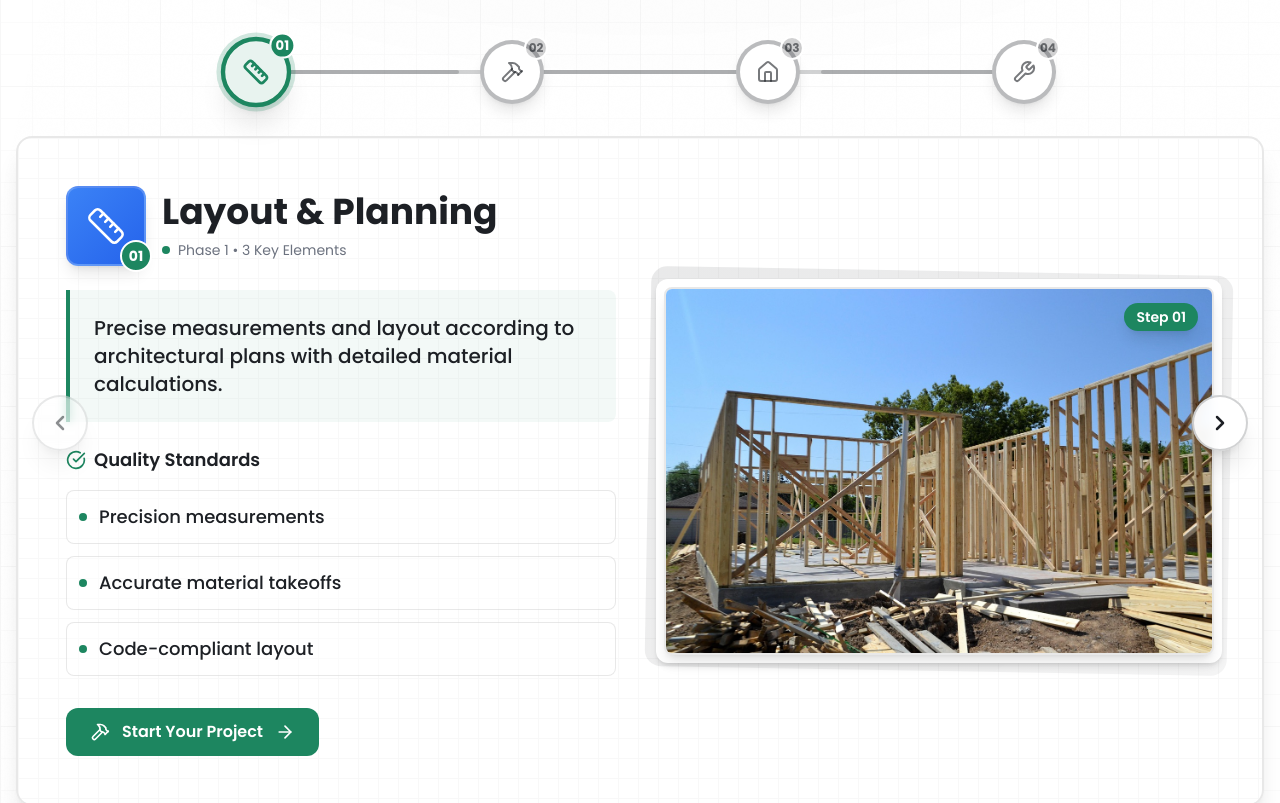
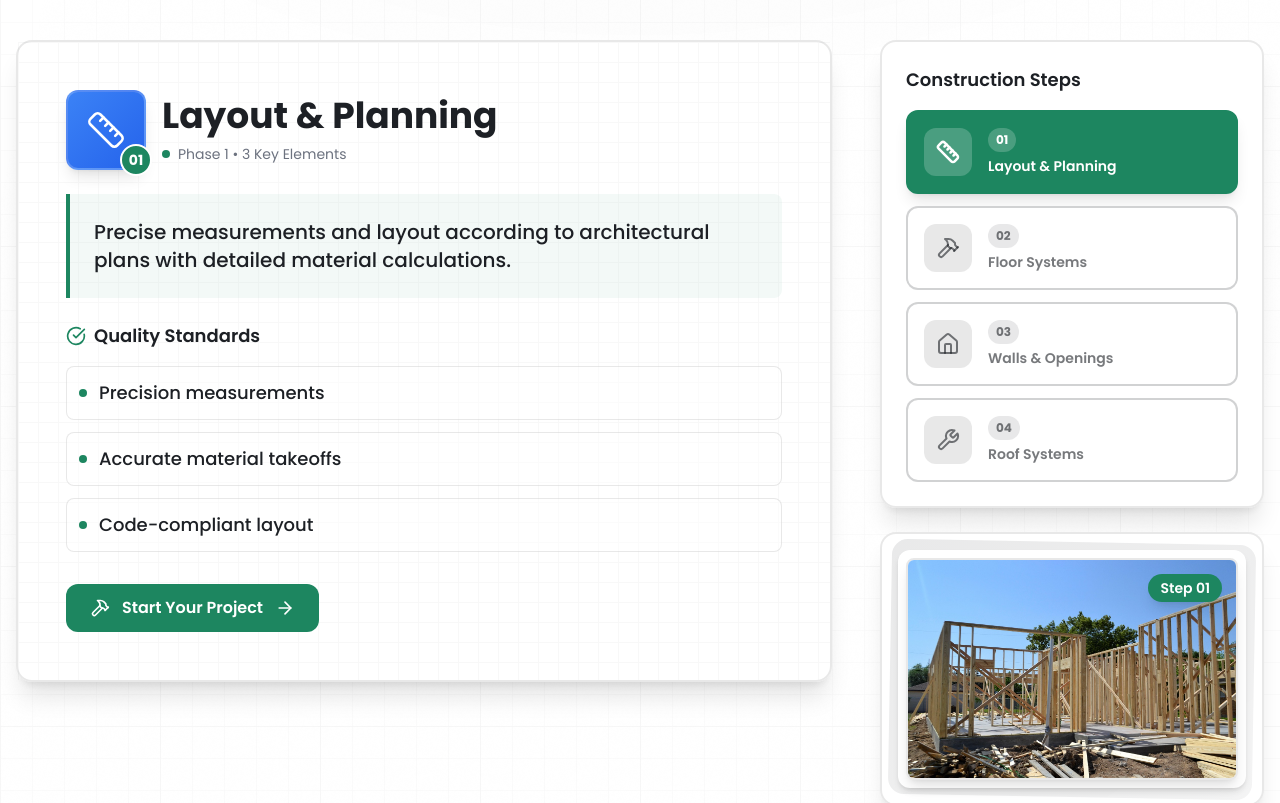
Before and after one commit to dylansirockman/whytehorse-frame-build, a React (Vite) app: page / in a window 1280 px wide. Shown: the part 3480-4283 px from the top of the page. Built offline with nearby package versions, Linux system fonts and the light colour scheme.

Commit message:
Update ProcessCarousel component

```diff
--- a/src/components/ProcessCarousel.tsx
+++ b/src/components/ProcessCarousel.tsx
@@ -45,10 +45,7 @@ const processSteps = [
 const ProcessCarousel = () => {
   const [currentStep, setCurrentStep] = useState(0);
   const [isVisible, setIsVisible] = useState(false);
-  const [touchStart, setTouchStart] = useState<number | null>(null);
-  const [touchEnd, setTouchEnd] = useState<number | null>(null);
   const sectionRef = useRef<HTMLElement>(null);
-  const carouselRef = useRef<HTMLDivElement>(null);
 
   // Intersection observer for animation trigger
   useEffect(() => {
@@ -60,49 +57,7 @@ const ProcessCarousel = () => {
     return () => obs.disconnect();
   }, []);
 
-  // Touch handlers for swipe gestures
-  const onTouchStart = (e: React.TouchEvent) => {
-    setTouchEnd(null);
-    setTouchStart(e.targetTouches[0].clientX);
-  };
-
-  const onTouchMove = (e: React.TouchEvent) => {
-    setTouchEnd(e.targetTouches[0].clientX);
-  };
-
-  const onTouchEnd = () => {
-    if (!touchStart || !touchEnd) return;
-    const distance = touchStart - touchEnd;
-    const isLeftSwipe = distance > 50;
-    const isRightSwipe = distance < -50;
-
-    if (isLeftSwipe && currentStep < processSteps.length - 1) {
-      setCurrentStep(currentStep + 1);
-    }
-    if (isRightSwipe && currentStep > 0) {
-      setCurrentStep(currentStep - 1);
-    }
-  };
-
-  // Keyboard navigation
-  const handleKeyDown = (e: React.KeyboardEvent) => {
-    if (e.key === "ArrowLeft" && currentStep > 0) {
-      setCurrentStep(currentStep - 1);
-    }
-    if (e.key === "ArrowRight" && currentStep < processSteps.length - 1) {
-      setCurrentStep(currentStep + 1);
-    }
-  };
-
   // Navigation functions
-  const goToPrevious = () => {
-    if (currentStep > 0) setCurrentStep(currentStep - 1);
-  };
-
-  const goToNext = () => {
-    if (currentStep < processSteps.length - 1) setCurrentStep(currentStep + 1);
-  };
-
   const goToStep = (index: number) => {
     setCurrentStep(index);
   };
@@ -162,7 +117,7 @@ const ProcessCarousel = () => {
           </p>
         </div>
 
-        {/* Carousel Container */}
+        {/* Main Content Container */}
         <div
           className={cn(
             "relative transition-all duration-700 ease-out motion-reduce:transition-none",
@@ -170,125 +125,48 @@ const ProcessCarousel = () => {
           )}
           style={{ transitionDelay: isVisible ? "0.2s" : "0s" }}
         >
-          {/* Mobile Navigation Hints */}
-          <div className="flex md:hidden justify-between items-center mb-4 px-4">
-            <div className="flex items-center gap-2 text-construction-gray/70">
-              <ChevronLeft className="w-4 h-4" />
-              <span className="text-sm">Swipe or tap</span>
-            </div>
-            <div className="flex items-center gap-2 text-construction-gray/70">
-              <span className="text-sm">Step {currentStep + 1} of {processSteps.length}</span>
-              <ChevronRight className="w-4 h-4" />
-            </div>
+          {/* Mobile Step Navigation */}
+          <div className="lg:hidden mb-8">
+            <div className="flex justify-center gap-2 mb-4">
+              {processSteps.map((step, index) => (
+                <button
+                  key={index}
+                  onClick={() => goToStep(index)}
+                  className={cn(
+                    "w-12 h-12 rounded-full border-2 transition-all duration-300",
+                    "flex items-center justify-center focus:outline-none focus:ring-2 focus:ring-construction-green focus:ring-offset-2",
+                    index === currentStep
+                      ? "bg-construction-green border-construction-green text-white scale-110 shadow-lg"
+                      : "bg-white border-construction-dark/30 text-construction-dark/60 hover:border-construction-green/50"
+                  )}
+                  aria-label={`Go to step ${index + 1}: ${step.title}`}
+                  aria-current={index === currentStep ? "true" : "false"}
+                >
+                  <span className="text-sm font-bold">{step.number}</span>
+                </button>
+              ))}
             </div>
 
-          {/* Construction Timeline - Desktop */}
-          <div className="hidden lg:block mb-8">
-            <div className="relative max-w-4xl mx-auto px-8">
-              {/* Timeline Track */}
-              <div className="absolute inset-x-8 top-1/2 -translate-y-1/2 h-1">
-                <div className="w-full h-full bg-construction-dark/20 rounded-full" />
+            {/* Mobile Progress Bar */}
+            <div className="max-w-xs mx-auto">
+              <div className="h-2 bg-construction-dark/20 rounded-full overflow-hidden">
                 <div
-                  className="absolute top-0 left-0 h-full w-full bg-construction-green rounded-full origin-left transition-transform duration-500"
-                  style={{ transform: `scaleX(${processSteps.length > 1 ? currentStep / (processSteps.length - 1) : 0})` }}
+                  className="h-full bg-gradient-to-r from-construction-green to-construction-green/80 transition-all duration-500 ease-out motion-reduce:transition-none rounded-full"
+                  style={{ width: `${((currentStep + 1) / processSteps.length) * 100}%` }}
                 />
               </div>
-
-              {/* Timeline Steps Container */}
-              <div className="relative">
-                {/* Progress Connections Between Steps */}
-                <div className="absolute top-1/2 left-0 right-0 h-1 -translate-y-1/2 flex items-center">
-                  <div className="w-full flex justify-between">
-                    {processSteps.map((_, index) => {
-                      if (index === processSteps.length - 1) return null;
-
-                      const isCompleted = index < currentStep;
-                      const isActive = index === currentStep - 1;
-
-                      return (
-                        <div
-                          key={index}
-                          className="flex-1 mx-8 first:ml-0 last:mr-0"
-                        >
-                          <div className={cn(
-                            "h-1 rounded-full transition-all duration-500",
-                            isCompleted || isActive
-                              ? "bg-construction-green"
-                              : "bg-construction-dark/20"
-                          )} />
-                        </div>
-                      );
-                    })}
-                  </div>
-                </div>
-
-                {/* Timeline Step Buttons */}
-                <div className="relative z-10 flex justify-between items-center">
-                  {processSteps.map((step, index) => {
-                    const Icon = step.icon;
-                    const isActive = index === currentStep;
-                    const isCompleted = index < currentStep;
-
-                    return (
-                      <button
-                        key={step.number}
-                        onClick={() => goToStep(index)}
-                        className={cn(
-                          "relative w-16 h-16 rounded-full border-4 transition-all duration-300",
-                          "flex items-center justify-center group focus:outline-none focus:ring-2 focus:ring-construction-green focus:ring-offset-4",
-                          "bg-white shadow-lg",
-                          isActive
-                            ? "border-construction-green text-construction-green scale-110 shadow-xl ring-4 ring-construction-green/20"
-                            : isCompleted
-                            ? "border-construction-green text-construction-green shadow-md"
-                            : "border-construction-dark/30 text-construction-dark/60 hover:border-construction-green/50 hover:shadow-md"
-                        )}
-                      >
-                        <Icon className="w-6 h-6" strokeWidth={isActive ? 2.5 : 2} />
-
-                        {/* Step Number Badge */}
-                        <div className={cn(
-                          "absolute -top-2 -right-2 w-6 h-6 rounded-full text-xs font-bold flex items-center justify-center border-2 border-white",
-                          isActive || isCompleted
-                            ? "bg-construction-green text-white"
-                            : "bg-construction-dark/20 text-construction-dark/60"
-                        )}>
-                          {step.number}
-                        </div>
-
-                        {/* Active Step Indicator */}
-                        {isActive && (
-                          <div className="absolute inset-0 rounded-full bg-construction-green/10 animate-pulse" />
-                        )}
-
-                        {/* Tooltip */}
-                        <div className="absolute -bottom-14 left-1/2 -translate-x-1/2 opacity-0 group-hover:opacity-100 transition-opacity duration-200 pointer-events-none z-20">
-                          <div className="bg-construction-dark text-white px-3 py-2 rounded-lg text-sm whitespace-nowrap shadow-lg">
-                            {step.title}
-                          </div>
-                          <div className="absolute top-0 left-1/2 -translate-x-1/2 -translate-y-1 border-4 border-transparent border-b-construction-dark" />
-                        </div>
-                      </button>
-                    );
-                  })}
-                </div>
+              <div className="flex justify-between mt-2 text-sm text-construction-gray font-medium">
+                <span>Phase {currentStep + 1}</span>
+                <span>{processSteps.length} Phases</span>
               </div>
             </div>
           </div>
 
-          {/* Main Carousel */}
-          <div
-            ref={carouselRef}
-            className="relative overflow-hidden rounded-2xl bg-white/90 backdrop-blur-sm border-2 border-construction-dark/10 shadow-xl"
-            onTouchStart={onTouchStart}
-            onTouchMove={onTouchMove}
-            onTouchEnd={onTouchEnd}
-            onKeyDown={handleKeyDown}
-            tabIndex={0}
-            role="group"
-            aria-roledescription="carousel"
-            aria-label="Construction process steps"
-          >
+          {/* Desktop Layout: Content Left, Navigation Right */}
+          <div className="grid grid-cols-1 lg:grid-cols-3 gap-8 lg:gap-12">
+            {/* Left Side: Step Content */}
+            <div className="lg:col-span-2">
+              <div className="relative bg-white/90 backdrop-blur-sm border-2 border-construction-dark/10 shadow-xl rounded-2xl p-6 sm:p-8 lg:p-12">
                 {/* Blueprint Grid Overlay */}
                 <div className="absolute inset-0 opacity-[0.03] pointer-events-none">
                   <div className="w-full h-full" style={{
@@ -300,36 +178,16 @@ const ProcessCarousel = () => {
                   }} />
                 </div>
 
-            {/* Slides Container */}
-            <div
-              className="flex transition-transform duration-500 ease-out motion-reduce:transition-none"
-              style={{ transform: `translateX(-${currentStep * 100}%)` }}
-              aria-live="polite"
-            >
                 {processSteps.map((step, index) => {
                   const Icon = step.icon;
+                  if (index !== currentStep) return null;
+
                   return (
                     <div
                       key={step.number}
-                    className="w-full flex-shrink-0 p-6 sm:p-8 lg:p-12"
+                      className="relative z-10"
                       role="group"
-                    aria-roledescription="slide"
-                    aria-current={index === currentStep ? "true" : "false"}
                       aria-label={`Step ${step.number}: ${step.title}`}
-                  >
-                    <div className="grid grid-cols-1 lg:grid-cols-2 gap-8 lg:gap-12 items-center max-w-6xl mx-auto">
-                      {/* Content */}
-                      <div className="order-2 lg:order-1">
-                        <div
-                          className={cn(
-                            "transition-all duration-500 ease-out motion-reduce:transition-none",
-                            index === currentStep
-                              ? "opacity-100 translate-y-0"
-                              : "opacity-0 translate-y-4 motion-reduce:translate-y-0"
-                          )}
-                          style={{
-                            transitionDelay: index === currentStep ? "0.15s" : "0s",
-                          }}
                     >
                       {/* Step Header with Construction Theme */}
                       <div className="mb-6">
@@ -376,16 +234,7 @@ const ProcessCarousel = () => {
                         {step.checks.map((check, checkIndex) => (
                           <div
                             key={check}
-                                className={cn(
-                                  "flex items-center bg-white/50 p-3 rounded-lg border border-construction-dark/10",
-                                  "transition-all duration-300 ease-out motion-reduce:transition-none",
-                                  index === currentStep
-                                    ? "opacity-100 translate-x-0"
-                                    : "opacity-0 translate-x-4 motion-reduce:translate-x-0"
-                                )}
-                                style={{
-                                  transitionDelay: index === currentStep ? `${0.3 + checkIndex * 0.1}s` : "0s",
-                                }}
+                            className="flex items-center bg-white/50 p-3 rounded-lg border border-construction-dark/10"
                           >
                             <div className="w-2 h-2 bg-construction-green rounded-full mr-3 flex-shrink-0" />
                             <span className="font-medium text-construction-dark text-base lg:text-lg">
@@ -403,36 +252,17 @@ const ProcessCarousel = () => {
                             "inline-flex items-center gap-3 bg-construction-green text-white px-6 py-3 rounded-xl font-semibold",
                             "transition-all duration-200 group motion-reduce:transition-none",
                             "hover:bg-construction-green/90 hover:shadow-lg hover:scale-105 motion-reduce:hover:scale-100",
-                                "focus:outline-none focus:ring-2 focus:ring-construction-green focus:ring-offset-2",
-                                index === currentStep
-                                  ? "opacity-100 translate-y-0"
-                                  : "opacity-0 translate-y-2 motion-reduce:translate-y-0"
+                            "focus:outline-none focus:ring-2 focus:ring-construction-green focus:ring-offset-2"
                           )}
-                              style={{
-                                transitionDelay: index === currentStep ? "0.5s" : "0s",
-                              }}
                         >
                           <Hammer className="w-5 h-5" />
                           Start Your Project
                           <ArrowRight className="w-5 h-5 transition-transform duration-200 group-hover:translate-x-1 motion-reduce:transition-none motion-reduce:group-hover:translate-x-0" />
                         </button>
                       </div>
-                        </div>
-                      </div>
 
-                      {/* Image with Construction Frame */}
-                      <div className="order-1 lg:order-2">
-                        <div
-                          className={cn(
-                            "transition-all duration-500 ease-out motion-reduce:transition-none",
-                            index === currentStep
-                              ? "opacity-100 scale-100"
-                              : "opacity-0 scale-95 motion-reduce:scale-100"
-                          )}
-                          style={{
-                            transitionDelay: index === currentStep ? "0.1s" : "0s",
-                          }}
-                        >
+                      {/* Image Section - Mobile Only */}
+                      <div className="lg:hidden mt-8">
                         <div className="relative">
                           {/* Construction Frame */}
                           <div className="absolute -inset-4 bg-gradient-to-br from-construction-dark/10 to-construction-dark/5 rounded-2xl transform rotate-1" />
@@ -452,88 +282,90 @@ const ProcessCarousel = () => {
                         </div>
                       </div>
                     </div>
-                    </div>
-                  </div>
                   );
                 })}
               </div>
-
-            {/* Mobile Touch Areas */}
-            <div className="md:hidden absolute inset-y-0 left-0 w-1/3" onClick={goToPrevious} />
-            <div className="md:hidden absolute inset-y-0 right-0 w-1/3" onClick={goToNext} />
             </div>
 
-          {/* Desktop Navigation Buttons */}
-          <button
-            onClick={goToPrevious}
-            disabled={currentStep === 0}
-            className={cn(
-              "absolute left-4 top-1/2 -translate-y-1/2 w-14 h-14 rounded-full",
-              "bg-white/95 backdrop-blur-sm border-2 border-construction-dark/20 shadow-xl",
-              "hidden md:flex items-center justify-center text-construction-dark",
-              "transition-all duration-200 motion-reduce:transition-none",
-              "hover:bg-white hover:shadow-2xl hover:scale-110 motion-reduce:hover:scale-100 hover:border-construction-green",
-              "disabled:opacity-50 disabled:cursor-not-allowed disabled:hover:scale-100 disabled:hover:bg-white/95 disabled:hover:border-construction-dark/20",
-              "focus:outline-none focus:ring-2 focus:ring-construction-green focus:ring-offset-2"
-            )}
-            aria-label="Previous step"
-          >
-            <ChevronLeft className="w-6 h-6" strokeWidth={2.5} />
-          </button>
-
-          <button
-            onClick={goToNext}
-            disabled={currentStep === processSteps.length - 1}
-            className={cn(
-              "absolute right-4 top-1/2 -translate-y-1/2 w-14 h-14 rounded-full",
-              "bg-white/95 backdrop-blur-sm border-2 border-construction-dark/20 shadow-xl",
-              "hidden md:flex items-center justify-center text-construction-dark",
-              "transition-all duration-200 motion-reduce:transition-none",
-              "hover:bg-white hover:shadow-2xl hover:scale-110 motion-reduce:hover:scale-100 hover:border-construction-green",
-              "disabled:opacity-50 disabled:cursor-not-allowed disabled:hover:scale-100 disabled:hover:bg-white/95 disabled:hover:border-construction-dark/20",
-              "focus:outline-none focus:ring-2 focus:ring-construction-green focus:ring-offset-2"
-            )}
-            aria-label="Next step"
-          >
-            <ChevronRight className="w-6 h-6" strokeWidth={2.5} />
-          </button>
-
-          {/* Mobile Step Indicators */}
-          <div className="md:hidden mt-6">
-            <div className="flex justify-center gap-3 mb-4">
+            {/* Right Side: Step Navigation & Image - Desktop Only */}
+            <div className="hidden lg:block">
+              <div className="space-y-6">
+                {/* Step Navigation */}
+                <div className="bg-white/90 backdrop-blur-sm border-2 border-construction-dark/10 shadow-xl rounded-2xl p-6">
+                  <h4 className="text-lg font-semibold text-construction-dark mb-4">Construction Steps</h4>
+                  <div className="space-y-3">
                     {processSteps.map((step, index) => {
                       const Icon = step.icon;
+                      const isActive = index === currentStep;
+                      const isCompleted = index < currentStep;
+
                       return (
                         <button
-                    key={index}
+                          key={step.number}
                           onClick={() => goToStep(index)}
                           className={cn(
-                      "w-12 h-12 rounded-xl border-2 transition-all duration-300",
-                      "flex items-center justify-center focus:outline-none focus:ring-2 focus:ring-construction-green focus:ring-offset-2",
-                      index === currentStep
-                        ? "bg-construction-green border-construction-green text-white scale-110 shadow-lg"
-                        : "bg-white/80 border-construction-dark/30 text-construction-dark/60 hover:border-construction-green/50"
+                            "w-full flex items-center gap-4 p-4 rounded-xl border-2 transition-all duration-300",
+                            "text-left focus:outline-none focus:ring-2 focus:ring-construction-green focus:ring-offset-2",
+                            isActive
+                              ? "bg-construction-green border-construction-green text-white shadow-lg"
+                              : isCompleted
+                              ? "bg-construction-green/10 border-construction-green/50 text-construction-dark hover:bg-construction-green/20"
+                              : "bg-white border-construction-dark/20 text-construction-dark/60 hover:border-construction-green/50 hover:bg-construction-green/5"
                           )}
-                    aria-label={`Go to step ${index + 1}: ${step.title}`}
-                    aria-current={index === currentStep ? "true" : "false"}
                         >
-                    <Icon className="w-5 h-5" />
+                          <div className={cn(
+                            "w-12 h-12 rounded-xl flex items-center justify-center flex-shrink-0",
+                            isActive
+                              ? "bg-white/20"
+                              : isCompleted
+                              ? "bg-construction-green/20"
+                              : "bg-construction-dark/10"
+                          )}>
+                            <Icon className="w-6 h-6" strokeWidth={isActive ? 2.5 : 2} />
+                          </div>
+
+                          <div className="flex-1">
+                            <div className="flex items-center gap-2 mb-1">
+                              <span className={cn(
+                                "text-xs font-bold px-2 py-1 rounded-full",
+                                isActive
+                                  ? "bg-white/20 text-white"
+                                  : isCompleted
+                                  ? "bg-construction-green/20 text-construction-green"
+                                  : "bg-construction-dark/10 text-construction-dark/60"
+                              )}>
+                                {step.number}
+                              </span>
+                              {isCompleted && <CheckCircle className="w-4 h-4 text-construction-green" />}
+                            </div>
+                            <div className="font-semibold text-sm">{step.title}</div>
+                          </div>
                         </button>
                       );
                     })}
                   </div>
+                </div>
 
-            {/* Mobile Progress Bar */}
-            <div className="max-w-xs mx-auto">
-              <div className="h-2 bg-construction-dark/20 rounded-full overflow-hidden">
-                <div
-                  className="h-full bg-gradient-to-r from-construction-green to-construction-green/80 transition-all duration-500 ease-out motion-reduce:transition-none rounded-full"
-                  style={{ width: `${((currentStep + 1) / processSteps.length) * 100}%` }}
+                {/* Current Step Image */}
+                <div className="bg-white/90 backdrop-blur-sm border-2 border-construction-dark/10 shadow-xl rounded-2xl p-6">
+                  <div className="relative">
+                    {/* Construction Frame */}
+                    <div className="absolute -inset-4 bg-gradient-to-br from-construction-dark/10 to-construction-dark/5 rounded-2xl transform rotate-1" />
+                    <div className="absolute -inset-2 bg-white rounded-xl shadow-md" />
+
+                    <img
+                      src={processSteps[currentStep].image}
+                      alt={`${processSteps[currentStep].title} process step`}
+                      className="relative w-full rounded-lg shadow-lg border-2 border-construction-dark/10"
+                      loading="lazy"
                     />
+
+                    {/* Construction Badge */}
+                    <div className="absolute top-4 right-4 bg-construction-green text-white px-3 py-1 rounded-full text-sm font-semibold shadow-lg">
+                      Step {processSteps[currentStep].number}
                     </div>
-              <div className="flex justify-between mt-2 text-sm text-construction-gray font-medium">
-                <span>Phase {currentStep + 1}</span>
-                <span>{processSteps.length} Phases</span>
+                  </div>
+                </div>
               </div>
             </div>
           </div>
```
Lines whose indentation alone changed are shown as unchanged.
